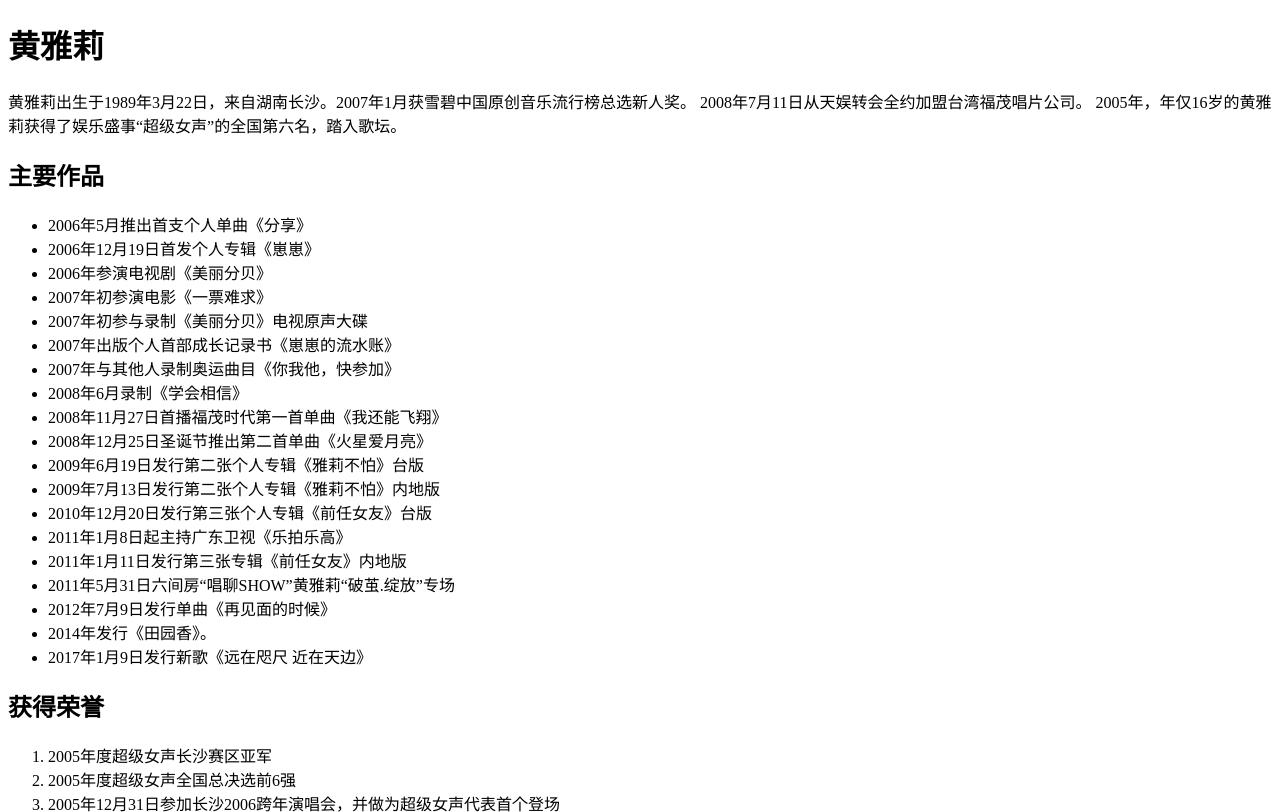
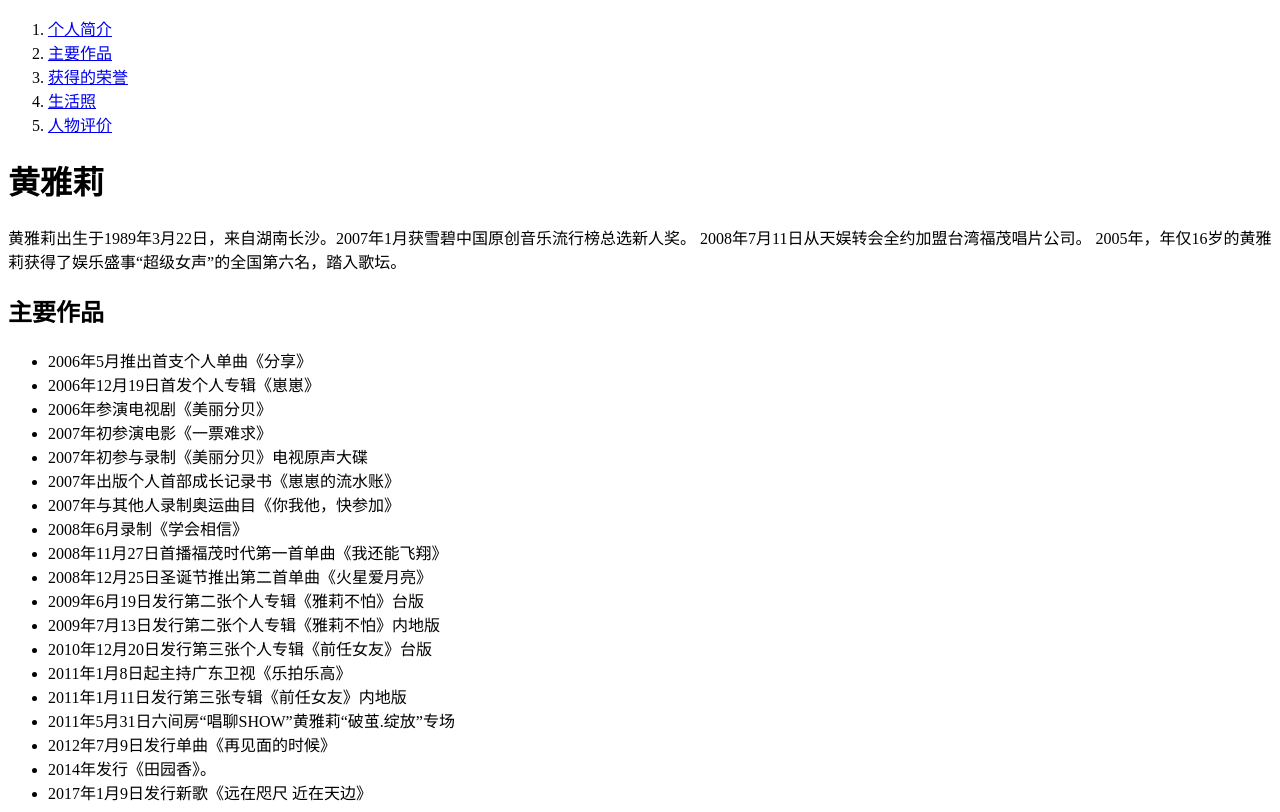
Before and after one commit to xiayu-angel/huangyali, a plain HTML site: page index.html in a window 1280 px wide. Shown: the top 812 px of the page. Drawn offline with Linux system fonts and the light colour scheme.

Commit message:
加了人物简介 主要作品的锚点 点击图片在新窗口打开的功能

```diff
--- a/index.html
+++ b/index.html
@@ -14,12 +14,21 @@
 </head>
 
 <body>
-    <h1>黄雅莉</h1>
+    <nav>
+        <ol>
+            <li><a href="#hyl">个人简介</a></li>
+            <li><a href="#works">主要作品</a></li>
+            <li><a href="#awards">获得的荣誉</a></li>
+            <li><a href="#photos">生活照</a></li>
+            <li><a href="#pj">人物评价</a></li>
+        </ol>
+    </nav>
+    <h1 id="hyl">黄雅莉</h1>
     <p>黄雅莉出生于1989年3月22日，来自湖南长沙。2007年1月获雪碧中国原创音乐流行榜总选新人奖。
         2008年7月11日从天娱转会全约加盟台湾福茂唱片公司。
         2005年，年仅16岁的黄雅莉获得了娱乐盛事“超级女声”的全国第六名，踏入歌坛。
     </p>
-    <h2>主要作品</h2>
+    <h2 id="works">主要作品</h2>
     <ul>
         <li>2006年5月推出首支个人单曲《分享》</li>
         <li>2006年12月19日首发个人专辑《崽崽》</li>
@@ -41,7 +50,7 @@
         <li>2014年发行《田园香》。</li>
         <li>2017年1月9日发行新歌《远在咫尺 近在天边》</li>
     </ul>
-    <h2>获得荣誉</h2>
+    <h2 id="awards">获得荣誉</h2>
     <ol>
         <li>2005年度超级女声长沙赛区亚军</li>
         <li>2005年度超级女声全国总决选前6强</li>
@@ -56,11 +65,11 @@
         <li>2007年获得`罗莱之夜”时尚风云榜年度十大时尚偶像奖。</li>
         <li>2007年香港全球华语歌曲排行榜最佳新人</li>
     </ol>
-    <h2>生活照片</h2>
-    <div><img width=400 src="images/1.jpg" alt="美丽的黄雅莉"></div>
-    <div><img width=400 src="images/2.jpg" alt="有趣的灵魂,崽崽黄雅莉"></div>
+    <h2 id="photos">生活照片</h2>
+    <div><a href="images/1.jpg" target="_blank"><img width=400 src="images/1.jpg" alt="美丽的黄雅莉"></a></div>
+    <div><a href="images/2.jpg" target="_blank"><img width=400 src="images/2.jpg" alt="有趣的灵魂,崽崽黄雅莉"></a></div>
 
-    <h2>人物评价</h2>
+    <h2 id="pj">人物评价</h2>
     <p>
         姚谦：我喜欢她的声音，让我想起了那一年的江美琪。
     </p>
@@ -70,6 +79,7 @@
     <p>
         郑华娟：希望更多更多人听见你的认真。
     </p>
+    <div style="height:3000"></div>
 </body>
 
 </html>
```
